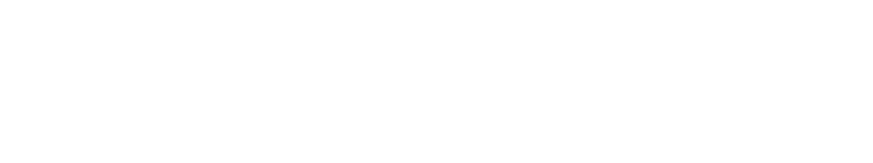
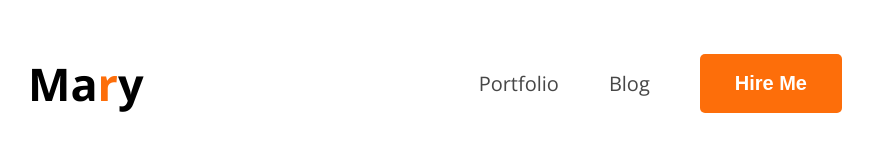
Before and after one commit to imam1788/web-developer-fortfolio, a plain HTML site: page index.html in a window 1280 px wide. Shown: the whole page, without its empty margins (180-1053 px from the left). Drawn offline with nearby package versions, Linux system fonts and the light colour scheme.

Commit message:
added some styles

```diff
--- a/index.html
+++ b/index.html
@@ -4,8 +4,29 @@
   <meta charset="UTF-8">
   <meta name="viewport" content="width=device-width, initial-scale=1.0">
   <title> Web Developer Fortfolio </title>
+  <link rel="preconnect" href="https://fonts.googleapis.com">
+<link rel="preconnect" href="https://fonts.gstatic.com" crossorigin>
+<link href="https://fonts.googleapis.com/css2?family=Open+Sans:ital,wght@0,300..800;1,300..800&family=Work+Sans:ital,wght@0,100..900;1,100..900&display=swap" rel="stylesheet">
+  <link rel="stylesheet" href="styles/portfolio.css">
 </head>
-<body>
+<body class="open-sans-normal">
+  <header>
+    <nav>
+      <h3 class="nav-title">Ma<span class="text-primary">r</span>y</h3>
+      <ul>
+        <li><a class="dark-2" href="">Portfolio</a></li>
+        <li><a class="dark-2" href="">Blog</a></li>
+        <li> <a href=""><button class="btn-primary">Hire Me</button></a></li>
+      </ul>
 
+    </nav>
+
+  </header>
+  <main>
+
+  </main>
+  <footer>
+
+  </footer>
 </body>
 </html>
--- /dev/null
+++ b/styles/portfolio.css
@@ -0,0 +1,49 @@
+.open-sans-normal{
+  font-family: "Open Sans", serif;
+  font-optical-sizing: auto;
+  font-style: normal;
+  font-variation-settings:
+    "wdth" 100;
+}
+.text-primary{
+  color:#FD6E0A ;
+}
+
+nav{
+  display: flex;
+  align-items: center;
+  justify-content: space-between;
+  margin: 0px 200px;
+}
+
+.nav-title{
+  font-weight: 800px;
+  font-size: 45px;
+}
+
+nav ul{
+  display: flex;
+  align-items: center;
+}
+
+nav ul li{
+  list-style: none;
+  margin-right: 50px;
+}
+
+nav ul li a{
+  text-decoration: none;
+  font-size: 20px;
+}
+.dark-2{
+   color: #474747;
+}
+.btn-primary{
+  background-color: #FD6E0A;
+  font-weight: bold;
+  font-size: 20px;
+  color: white;
+  padding: 18px 35px;
+  border-radius: 5px;
+  border: none;
+}
```
